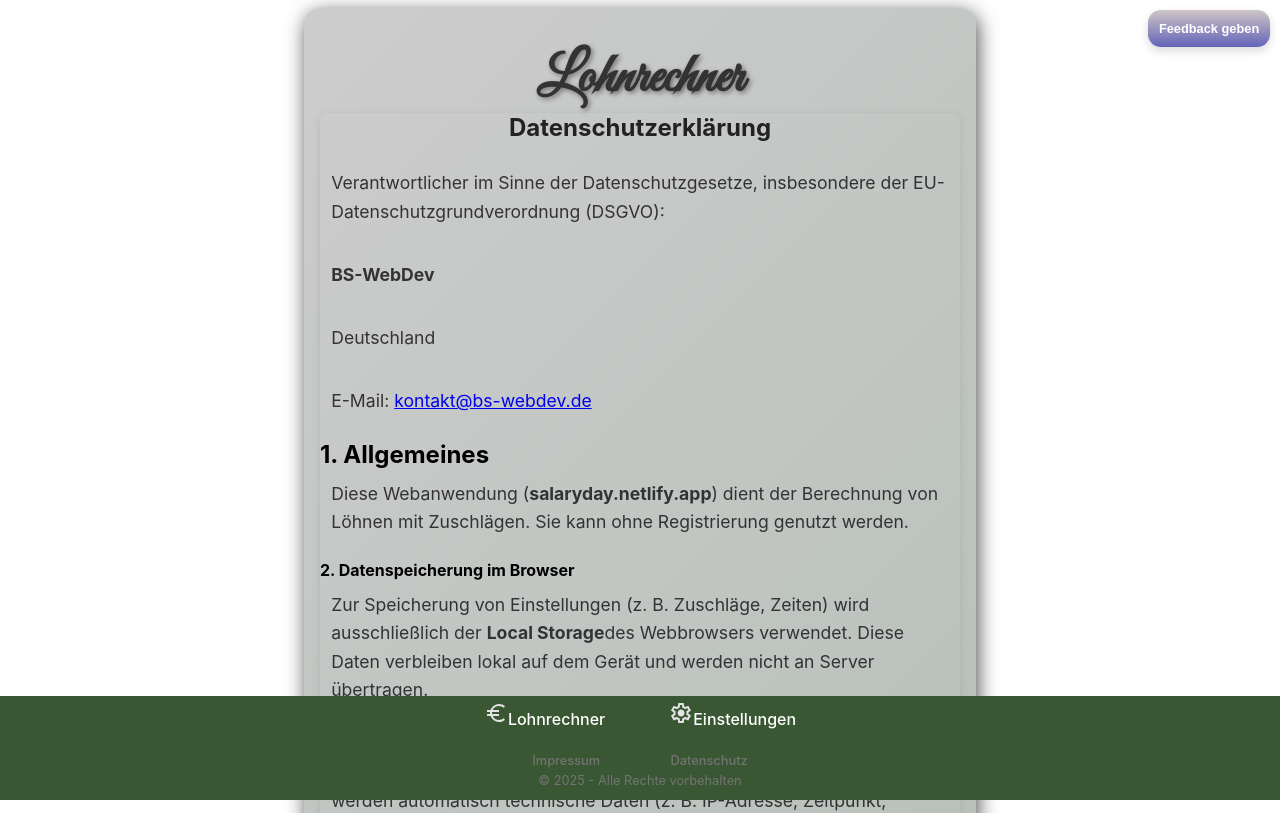
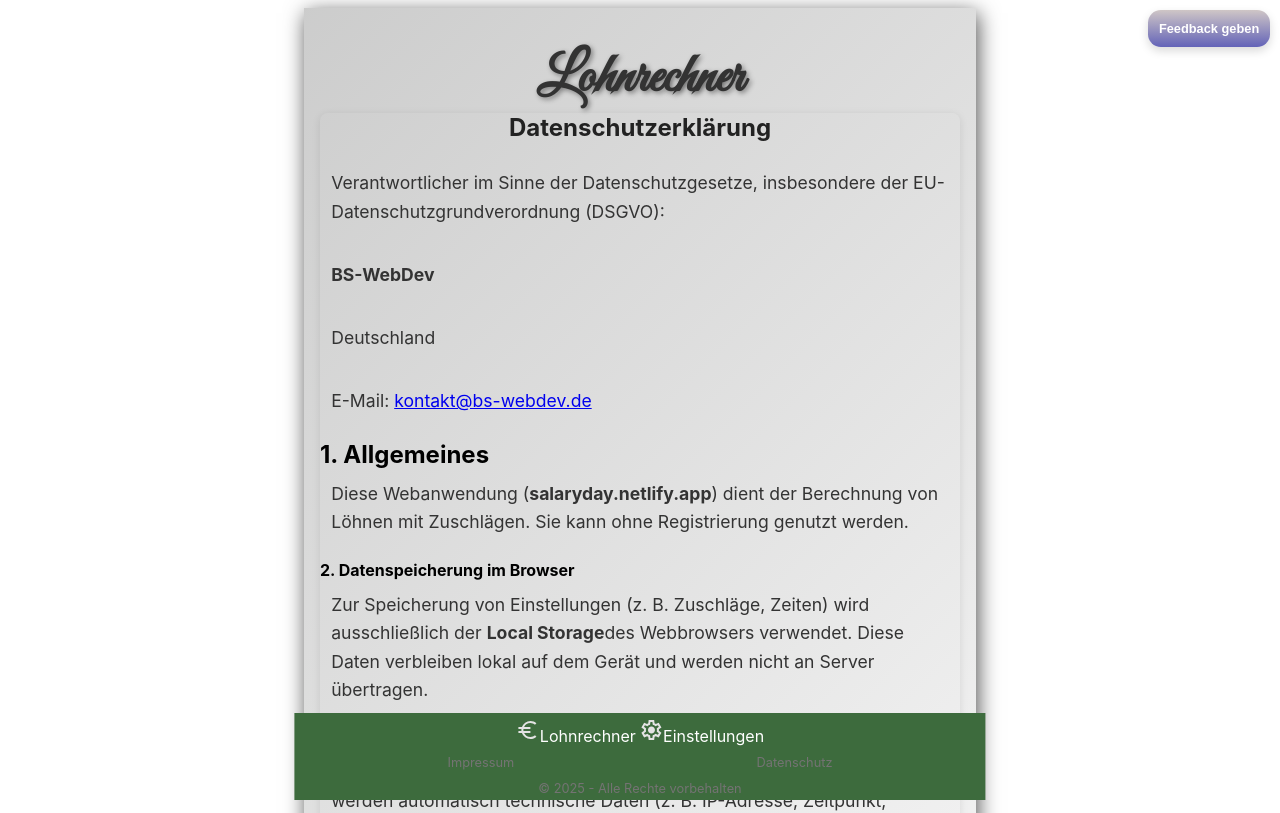
Before and after one commit to Burnxp/salarayToday, a React (Vite) app: page /datenschutz in a window 1280 px wide. Shown: the top 813 px of the page. Built offline with nearby package versions, Linux system fonts and the light colour scheme.

Commit message:
Aktualisiert das CSS für ein modernes Design und verbessert die Navigation durch Hinzufügen von Struktur zu den Links im Footer.

```diff
--- a/src/index.css
+++ b/src/index.css
@@ -26,7 +26,7 @@ body {
   padding: 0.2rem 0.2rem 0.2rem;
   margin-bottom: 7.2rem; /* Platz für die Footer-Navigation */
 
-  background: linear-gradient(135deg, #2b2c2b3d, #0f311752); /* helles, modernes Grau statt grün */
+  background: linear-gradient(135deg, #2b2c2b3d, #2b2a2b00); /* helles, modernes Grau statt grün */
   border-radius: 1rem;
   min-height: calc(100dvh - 8.5rem);
   max-height: fit-content;
@@ -53,7 +53,7 @@ button, input {
   padding: 0.7rem;
   margin: 0.3rem;
   font-size: 1.1rem;
-  background: linear-gradient(135deg, #5efc038a, #0f31173d); /* moderner Farbverlauf */
+  background: linear-gradient(135deg, #37AB37, #0f31173d); /* moderner Farbverlauf */
   border: none;
   border-radius: 0.8rem;
   box-shadow: 0 4px 10px rgba(0, 0, 0, 0.15);
@@ -62,7 +62,7 @@ button, input {
 }
 
 button:hover {
-  background: linear-gradient(135deg, #5efc038a, #0f31173d);
+  background: linear-gradient(135deg, #37AB37, #0f31173d);
   transform: translateY(-2px);
   box-shadow: 0 6px 14px rgba(0, 0, 0, 0.2);
 }
@@ -139,10 +139,11 @@ button:active {
   bottom: 0;
   left: 0;
   width: 100%;
-  background-color: #3a5733; /* dunkleres Grün */
+
+  background-color: #3D6B3D;
   color: white;
   text-align: center;
-  padding: 0.3rem 0 0.7rem 0;
+  padding: 0.3rem 0 0.2rem 0;
 
 }
 
@@ -151,9 +152,9 @@ button:active {
 .footer-nav a {
   color: #ffffff;
   text-decoration: none;
-  padding: 1rem 1rem;
-  margin: 1rem;
-  font-weight: 500;
+  padding: .1rem .1rem;
+
+
 
 }
 
@@ -192,7 +193,18 @@ button:active {
     .smal {
       font-size: 0.8rem;
       color: #747373;
-      margin: 0.2rem;
+      margin:0 0.2rem;
+    }
+
+    div .link {
+      margin-bottom: -1rem;
+    }
+
+    div .impDa {
+      display: flex;
+      justify-content: space-around;
+      margin: 0 2rem;
+      margin-bottom: -1rem;
     }
 
 
@@ -222,15 +234,27 @@ button:active {
       margin-bottom: 0.8rem;
       line-height: 1.6;
     }
-
+    /* MEDIA SCREEEN */
     @media screen and (min-width: 600px) {
       #app{
         width: 50vw;
         margin: 0 auto;
         margin-bottom: 7rem;
         padding: 1rem;
+        border-radius: 0;
+      }
+      .footer-nav{
+        width: 54vw;
+        margin: 0 auto;
+        left: 50%;
+        transform: translateX(-50%);
+        padding-bottom: 0.2rem;
       }
     }
+
+
+
+    /* ******************************************************************************* */
 
 
 
--- a/src/templates/navigation.jsx
+++ b/src/templates/navigation.jsx
@@ -29,13 +29,14 @@ export function NavigationsBar(){
 
 
   <br/>
-
+  <div className='impDa'>
   <Link to="/impressum" className="impressum-link">
     <span className='smal imDa'>Impressum</span>
   </Link>
   <Link to="/datenschutz" className="datenschutz-link">
     <span className='smal imDa'>Datenschutz</span>
-  </Link><br/>
+  </Link>
+  </div><br/>
 <span className='smal' >&copy; {new Date().getFullYear()} - Alle Rechte vorbehalten </span>
 
 
```
